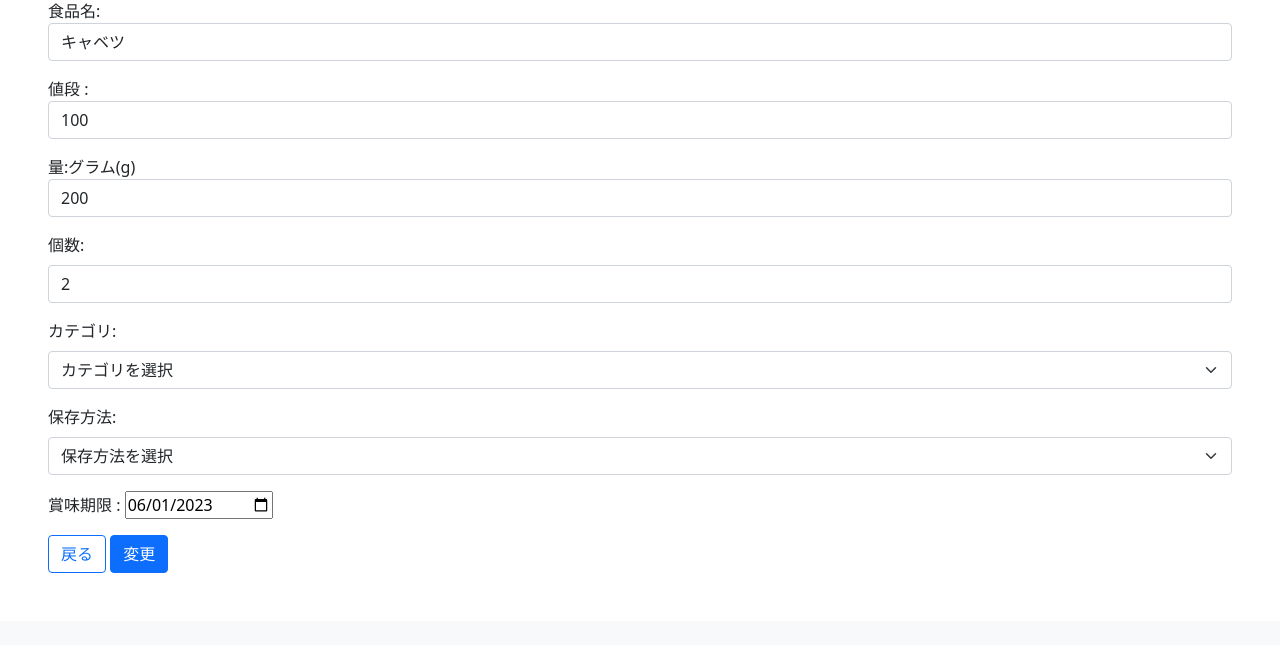
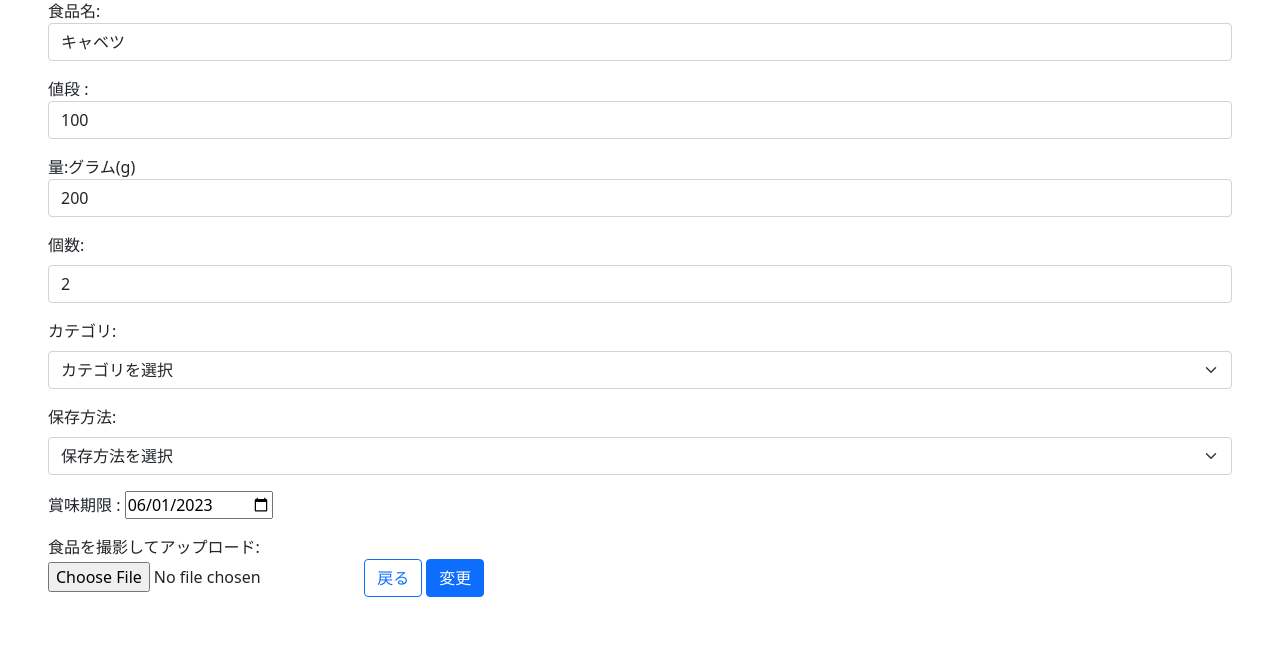
Before and after one commit to carlos-paniagua/app, a Flask app: page /update/1 in a window 1280 px wide. Shown: the part 225-870 px from the top of the page. Before the commit the page ends 798 px from the top, so only its background shows below. Run offline with Flask 3, Linux system fonts and the light colour scheme; data comes from the database, SQL or seed files in the repository; some libraries are stand-ins or nearby versions.

Commit message:
撮影ボタン追加

```diff
--- a/templates/update.html
+++ b/templates/update.html
@@ -41,6 +41,9 @@
         <label for="due">賞味期限 : </label>
         <input type="date" name="due" value={{ post.due.date() }}>
     </div>
+    <label for="upload">食品を撮影してアップロード:</label>
+    <br>
+    <input id="upload" type="file" name="image" accept="image/*" capture="camera",value={{ post.image_path }}>
 
     <a class="btn btn-outline-primary" href="/" role="button">戻る</a>
     <button type="submit" class="btn btn-primary">変更</button>
```
